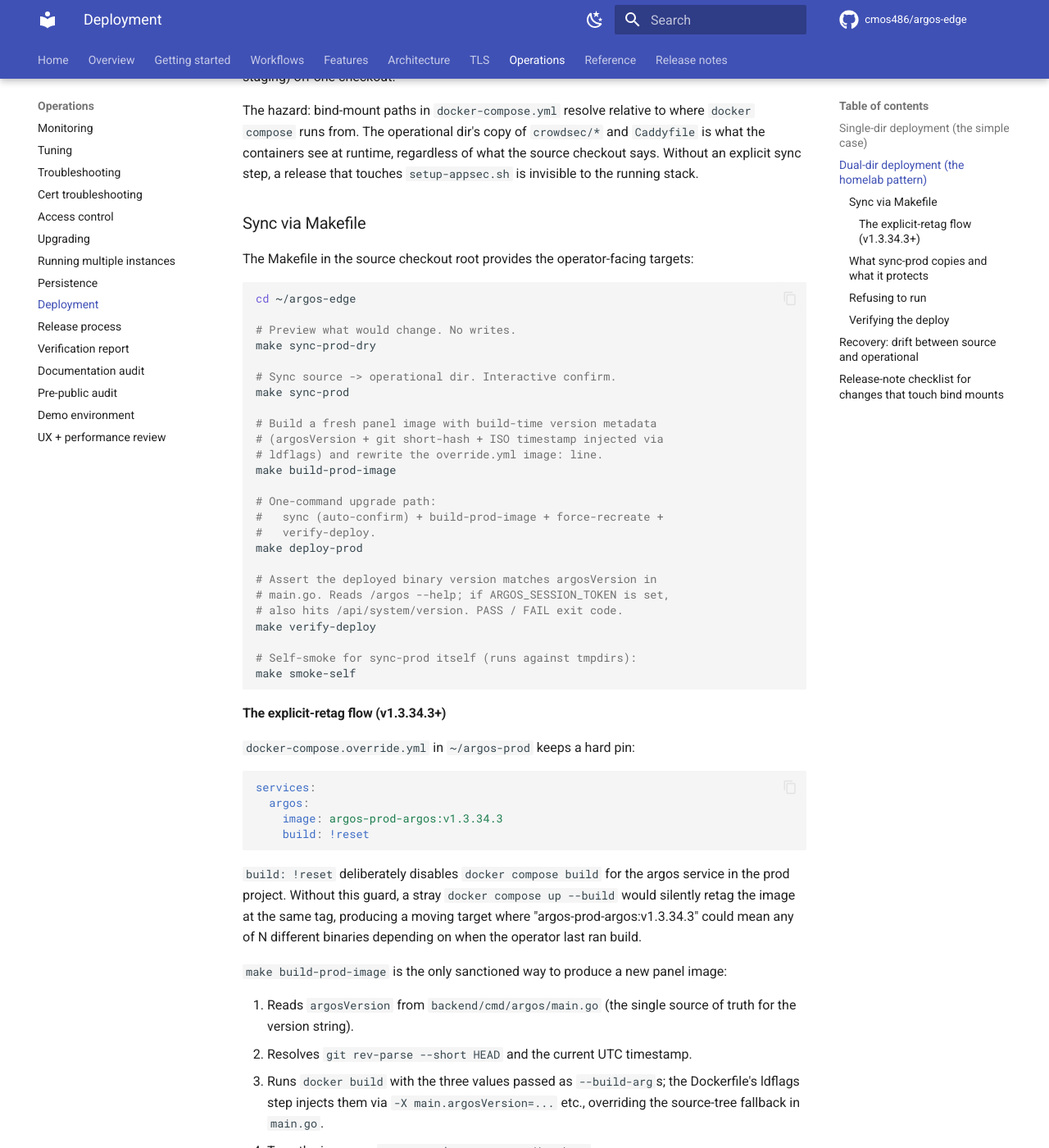
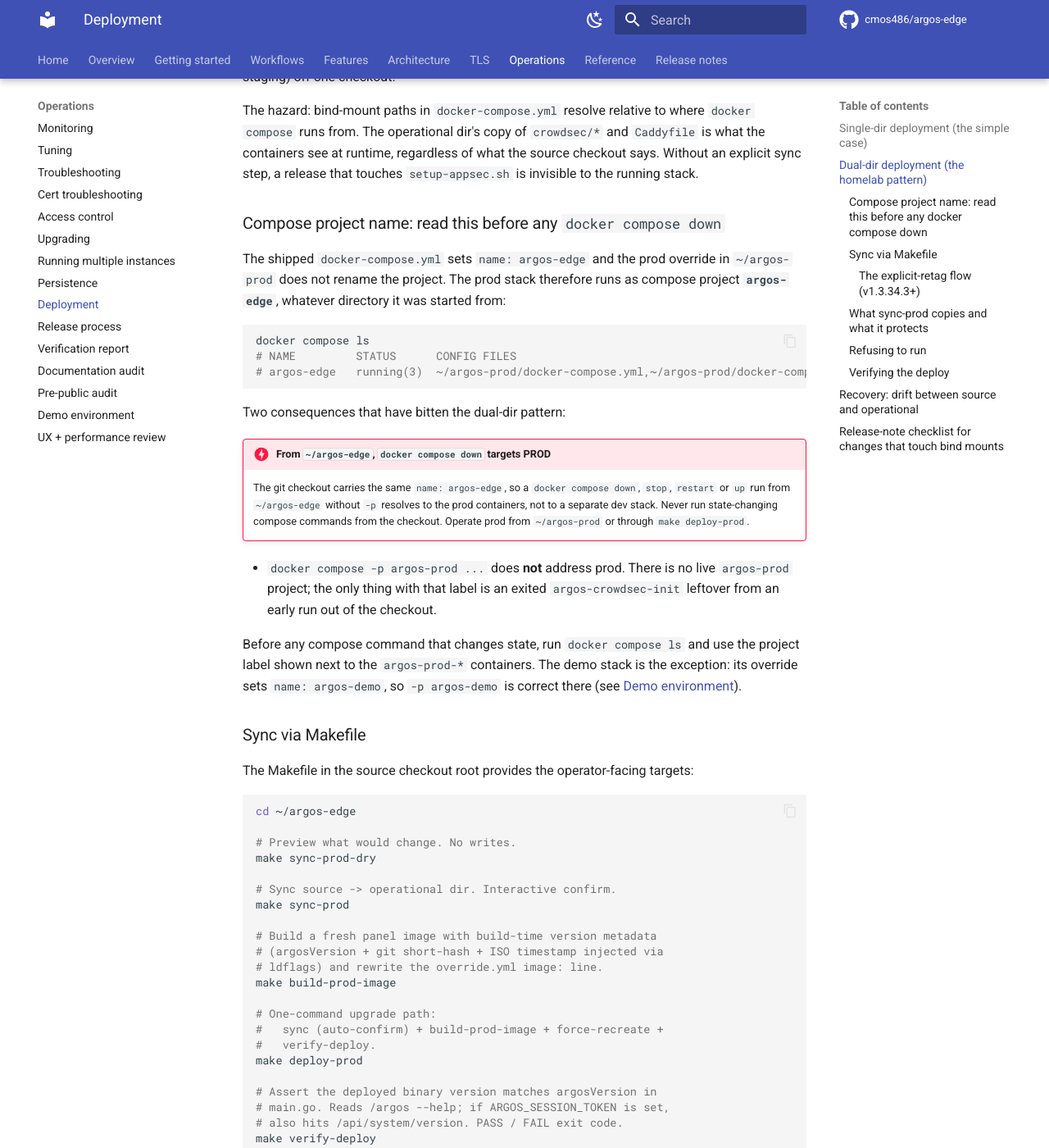
Before and after one commit to cmos486/argos-edge, an MkDocs documentation site: the page built from docs/operations/deployment.md, in a window 1280 px wide and 1400 px high, scrolled down 1101 px. Shown: the whole window at 82% size. Built offline with MkDocs 1.6.1 and Material for MkDocs 9.7.7, drawn with Linux system fonts in a browser that asks for light colours; comment, search, counter and statistics services are not loaded.

Commit message:
docs(ops): prod runs as compose project argos-edge, not argos-prod
The shipped docker-compose.yml sets name: argos-edge and the prod
override does not rename it, so the prod stack is project
argos-edge. Document that in CLAUDE.md, deployment.md and
running-multiple-instances.md, with the explicit warning that a
docker compose down/stop/restart run from the ~/argos-edge
checkout without -p targets PROD, and that -p argos-prod
addresses nothing live. No script or Makefile assumed -p
argos-prod; only the docs and the operator brief did.

````diff
--- a/docs/operations/deployment.md
+++ b/docs/operations/deployment.md
@@ -58,6 +58,40 @@ dir's copy of `crowdsec/*` and `Caddyfile` is what the
 containers see at runtime, regardless of what the source
 checkout says. Without an explicit sync step, a release that
 touches `setup-appsec.sh` is invisible to the running stack.
+
+### Compose project name: read this before any `docker compose down`
+
+The shipped `docker-compose.yml` sets `name: argos-edge` and the
+prod override in `~/argos-prod` does not rename the project. The
+prod stack therefore runs as compose project **`argos-edge`**,
+whatever directory it was started from:
+
+```bash
+docker compose ls
+# NAME         STATUS      CONFIG FILES
+# argos-edge   running(3)  ~/argos-prod/docker-compose.yml,~/argos-prod/docker-compose.override.yml
+```
+
+Two consequences that have bitten the dual-dir pattern:
+
+!!! danger "From `~/argos-edge`, `docker compose down` targets PROD"
+    The git checkout carries the same `name: argos-edge`, so a
+    `docker compose down`, `stop`, `restart` or `up` run from
+    `~/argos-edge` without `-p` resolves to the prod containers,
+    not to a separate dev stack. Never run state-changing compose
+    commands from the checkout. Operate prod from `~/argos-prod`
+    or through `make deploy-prod`.
+
+- `docker compose -p argos-prod ...` does **not** address prod.
+  There is no live `argos-prod` project; the only thing with that
+  label is an exited `argos-crowdsec-init` leftover from an early
+  run out of the checkout.
+
+Before any compose command that changes state, run
+`docker compose ls` and use the project label shown next to the
+`argos-prod-*` containers. The demo stack is the exception: its
+override sets `name: argos-demo`, so `-p argos-demo` is correct
+there (see [Demo environment](demo-environment.md)).
 
 ### Sync via Makefile
 
````
Also changed, not shown: CLAUDE.md (+14 -0 lines), docs/operations/running-multiple-instances.md (+8 -0 lines).
